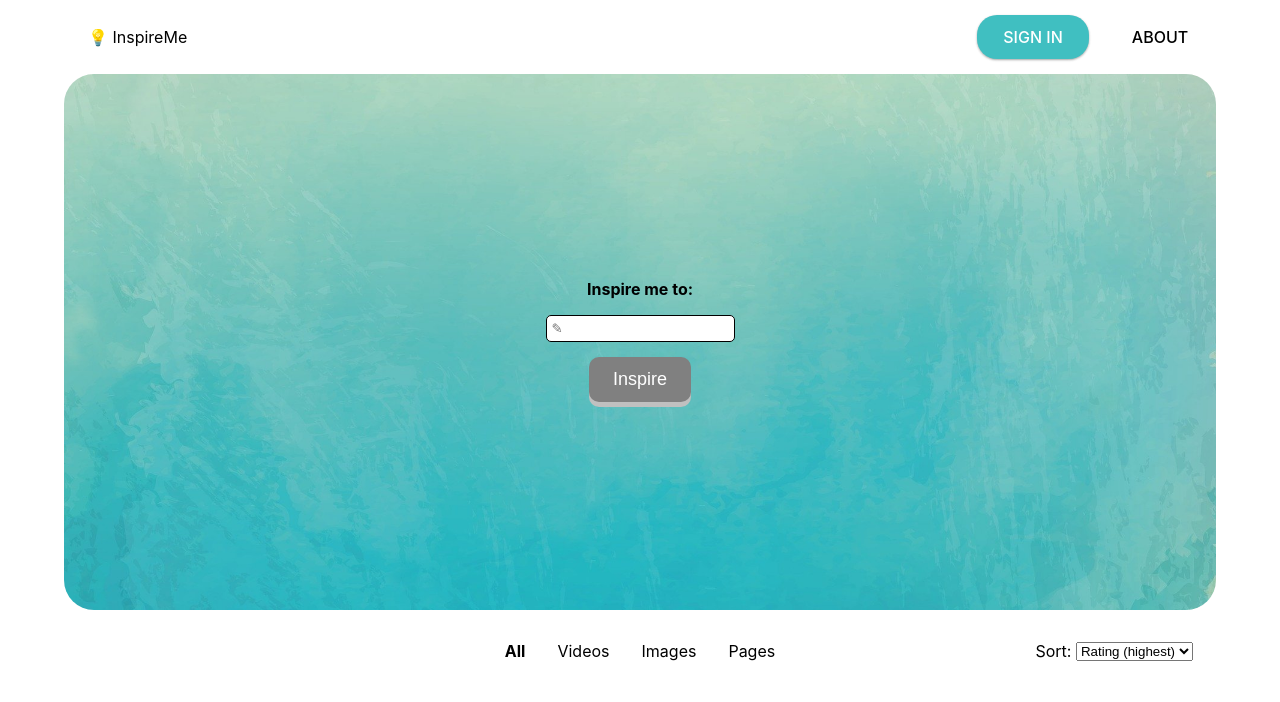
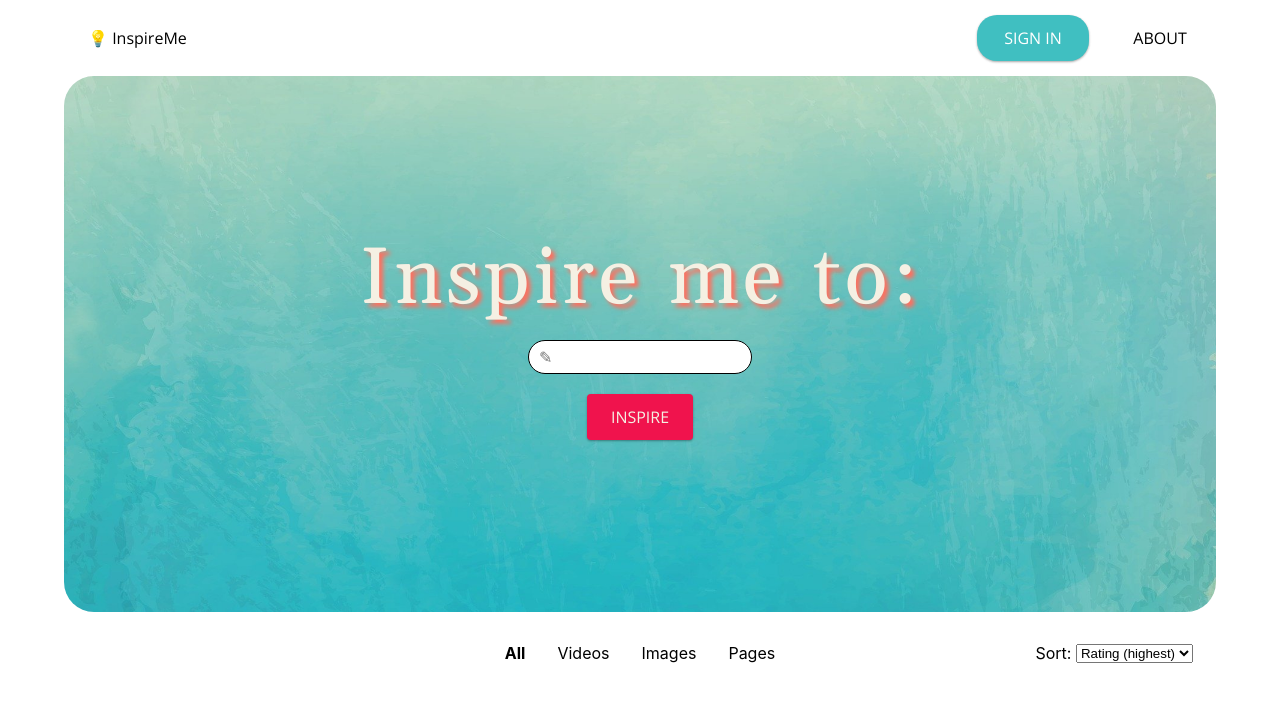
Before and after one commit to etriv/inspireme, a React (Create React App) app: page / in a window 1280 px wide. Shown: the top 702 px of the page. Built offline with nearby package versions, Linux system fonts and the light colour scheme.

Commit message:
Designed search area title and button.

```diff
--- a/public/index.html
+++ b/public/index.html
@@ -23,6 +23,7 @@
       work correctly both with client-side routing and a non-root public URL.
       Learn how to configure a non-root public URL by running `npm run build`.
     -->
+    <link href="https://fonts.googleapis.com/css?family=Gelasio|Open+Sans&display=swap" rel="stylesheet">
     <title>Inspire Me</title>
   </head>
   <body>
--- a/src/components/navigation/navigation.scss
+++ b/src/components/navigation/navigation.scss
@@ -16,6 +16,8 @@
     text-decoration: none;
     color: black;
     text-decoration: none;
+    font-family: 'Open Sans', sans-serif;
+    font-size: 1rem;
   }
 
   .menu {
@@ -27,6 +29,8 @@
     flex: 3 1 75%;
     overflow: visible;
     font-weight: 500;
+    font-family: 'Open Sans', sans-serif;
+    font-size: 1rem;
 
     .menu-item {
       color: black;
--- a/src/components/search-area/search-area.jsx
+++ b/src/components/search-area/search-area.jsx
@@ -1,15 +1,35 @@
 import React from 'react';
 import './search-area.scss';
+import styled from 'styled-components';
 import {main_colors4 as main_colors} from '../../modules/main-colors';
+
+const SearchContainer = styled.div`
+    background-image: url("./images/watercolour-1325656_1920.jpg");
+    background-size: cover;
+    background-position: center center;
+    // background-color: #b2dffb;
+    background-color: ${main_colors.c4};
+    background-repeat: no-repeat;
+    height: 67vh;
+`;
+
+const InspireText = styled.p`
+    color: ${main_colors.c3};
+    font-family: 'Gelasio', sans;
+    font-weight: 400;
+    font-size: 5rem;
+    margin: 0px;
+    text-align: center;
+    letter-spacing: 4px;
+    word-spacing: 4px;
+    text-shadow: 4px 4px 4px ${main_colors.c2};
+`;
 
 class SearchArea extends React.Component {
     constructor(props) {
         super(props);
         this.state = {
-            search_field: '',
-            bg_images: [
-                './images/watercolour-1325656_1920.jpg'
-            ]
+            search_field: ''
         };
 
         this.onSearchBoxChange = this.onSearchBoxChange.bind(this);
@@ -32,26 +52,17 @@ class SearchArea extends React.Component {
     }
 
     render() {
-        const area_style = {
-            backgroundImage: `url(${this.state.bg_images[0]})`,
-            backgroundSize: 'cover',
-            backgroundPosition: 'center center',
-            // backgroundColor: '#b2dffb',
-            backgroundColor: main_colors.c4,
-            backgroundRepeat: 'no-repeat',
-            height: '67vh'
-        }
-
         return (
-            <div className="search-area-container" style={area_style}>
-                <p className="inspire-text">Inspire me to:</p>
-                <input name="search-text" className="search-box" type="text" placeholder="✎"
+            <SearchContainer className="search-area-container">
+                <InspireText>Inspire me to:</InspireText>
+                <input name="search-text" className="search-box" type="text"
+                    placeholder="✎"
                     onChange={this.onSearchBoxChange}
                     onKeyUp={this.handleKeyUp} />
                 <button className="button"
                     onClick={this.props.inspireOnClick.bind(this, this.state.search_field)}>
-                    Inspire</button>
-            </div>
+                    INSPIRE</button>
+            </SearchContainer>
         );
     }
 }
--- a/src/components/search-area/search-area.scss
+++ b/src/components/search-area/search-area.scss
@@ -1,5 +1,5 @@
 .search-area-container {
-    // border: 1px solid black;
+    //border: 1px solid black;
     border-radius: 30px;
     width: 100%;
     margin: auto;
@@ -10,21 +10,29 @@
     align-content: center;
 }
 
-.inspire-text {
-    font-weight: bold;
-
-}
+// .inspire-text {
+//     // font-family: 'Open Sans', sans-serif;
+//     // font-family: 'Gelasio', sans;
+//     // font-weight: 400;
+//     // font-size: 3rem;
+// }
 
 .search-box {
     border: 1px solid black;
-    padding: 5px;
-    border-radius: 5px;
+    padding: 5px 10px;
+    border-radius: 20px;
+    font-family: 'Open Sans', sans-serif;
+    font-size: 1rem;
+    margin-top: 10px;
+    margin-bottom: 20px;
 
     &:focus {
         outline: 0;
+        content: "";
     }
 }
 
+$btn-bg-color: #f0134d;
 .button {
     display: inline-block;
     padding: 12px 24px;
@@ -33,24 +41,27 @@
     text-align: center;
     text-decoration: none;
     outline: none;
-    color: #fff;
-    background-color: gray;
+    color: #f5f0e3;
+    background-color: $btn-bg-color;
     border: none;
-    border-radius: 10px;
-    box-shadow: 0 5px rgb(192, 192, 192);;
-    margin-top: 15px;
+    border-radius: 4px;
+    // box-shadow: 0 5px #f0134d;
+    box-shadow: 0 1px 3px rgba(0,0,0,0.12), 0 1px 2px rgba(0,0,0,0.24);
+    // margin-top: 15px;
     margin-bottom: 20px;
     opacity: 1;
     transition: opacity 0.2s;
+    font-family: 'Open Sans', sans-serif;
+    font-size: 1rem;
+    transition: background-color 0.2s;
 }
 
 .button:hover {
-      background-color: gray;
-      opacity: 0.8;
+    background-color: lighten($btn-bg-color, 5%);
+    cursor: pointer;
 }
 
 .button:active {
-    background-color: gray;
-    box-shadow: 0 3px rgb(192, 192, 192);
-    transform: translateY(2px);
+    background-color: lighten($btn-bg-color, 10%);
+    transition: background-color 0s;
 }
--- a/src/index.css
+++ b/src/index.css
@@ -1,5 +1,6 @@
 html {
   box-sizing: border-box;
+  font-size: 100%;
 }
 *, *:before, *:after {
   box-sizing: inherit;
--- a/src/pages/homepage/homepage.jsx
+++ b/src/pages/homepage/homepage.jsx
@@ -27,7 +27,7 @@ class HomePage extends React.Component {
     }
 
     handleSearchSubmit(search_box = '') {
-        const new_tags = search_box.split(' ').join('');
+        const new_tags = search_box.split(' ').join('').toLowerCase();
         this.setState({ tags: new_tags }, () => {
             this.updateInspirations(new_tags, this.state.ins_type);
         });
@@ -41,7 +41,7 @@ class HomePage extends React.Component {
     }
 
     handleSearchBoxChange(new_tags = '') {
-        new_tags = new_tags.split(' ').join('');
+        new_tags = new_tags.split(' ').join('').toLowerCase();
         this.setState({ tags: new_tags });
     }
 
```
